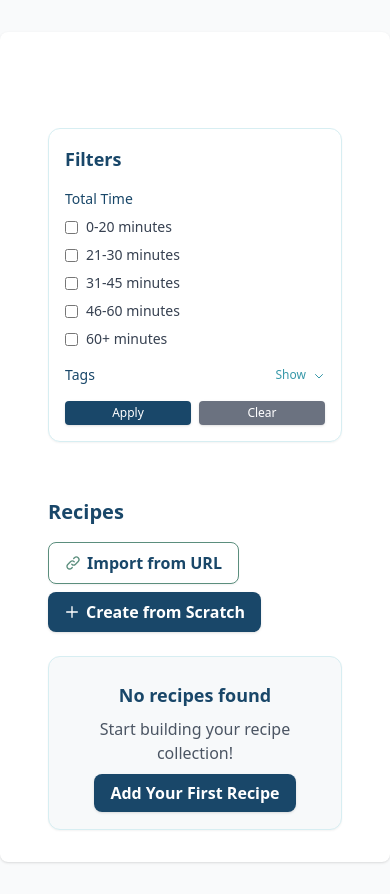
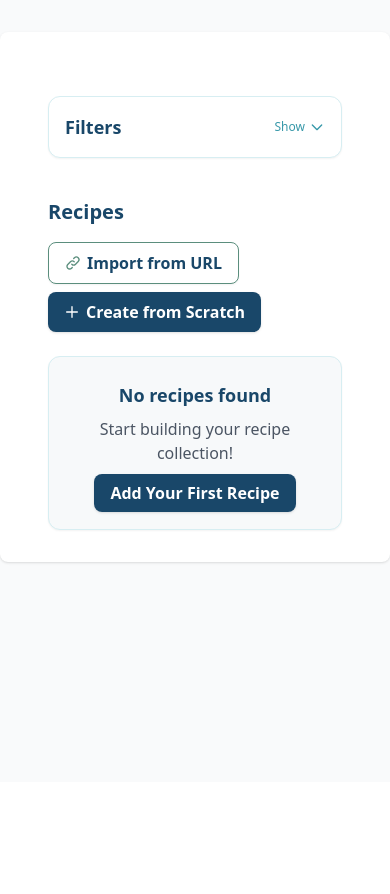
Before and after one commit to soehlert/KitchenClip, a Django app: page / in a window 390 px wide. Shown: the part 62-956 px from the top of the page. After the commit the page ends 626 px from the top, so only its background shows below. Run offline with Django 5.2, Linux system fonts and the light colour scheme; tables that the repository leaves empty hold one stand-in row (values such as "Sample post"); parts of the project's set-up code (start-up, migrations or seed data) failed here and were passed over; some libraries are stand-ins or nearby versions.

Commit message:
feat(ux): allow collapsing entire filters box
- Add collapsible header to Filters sidebar card with show/hide toggle
- Default to collapsed on mobile when no filters are active to save screen space
- Keep expanded by default on desktop or when filters are active
- Add active filter indicator badge in the header
- Wire toggle handling in sidebar.js

```diff
--- a/static/js/sidebar.js
+++ b/static/js/sidebar.js
@@ -1,5 +1,37 @@
 document.addEventListener('DOMContentLoaded', function() {
 
+    // 1. Whole Filter Box Toggle (Mobile & Desktop)
+    const filterBoxToggle = document.getElementById('toggle-filters-box');
+    const filterFormContainer = document.getElementById('filter-form-container');
+    const filtersToggleText = document.getElementById('filters-toggle-text');
+    const filtersToggleIcon = document.getElementById('filters-toggle-icon');
+
+    if (filterBoxToggle && filterFormContainer && filtersToggleText && filtersToggleIcon) {
+        filterBoxToggle.addEventListener('click', function(e) {
+            if (e.target.closest('#filter-form-container')) return;
+
+            const isHidden = filterFormContainer.classList.contains('hidden') ||
+                             (window.getComputedStyle(filterFormContainer).display === 'none');
+
+            if (isHidden) {
+                filterFormContainer.classList.remove('hidden');
+                filterFormContainer.classList.add('block');
+                filterFormContainer.classList.remove('lg:hidden');
+                filtersToggleText.innerHTML = 'Hide';
+                filtersToggleIcon.classList.add('rotate-180');
+                filtersToggleIcon.classList.remove('rotate-0');
+            } else {
+                filterFormContainer.classList.add('hidden');
+                filterFormContainer.classList.remove('block');
+                filterFormContainer.classList.remove('lg:block');
+                filtersToggleText.innerHTML = 'Show';
+                filtersToggleIcon.classList.remove('rotate-180');
+                filtersToggleIcon.classList.add('rotate-0');
+            }
+        });
+    }
+
+    // 2. Tag section toggle inside filters
     const toggleButton = document.getElementById('toggle-tags');
     const tagsContainer = document.getElementById('tags-container');
     const toggleText = document.getElementById('toggle-text');
@@ -18,7 +50,8 @@
         toggleIcon.style.transform = 'rotate(180deg)';
     }
 
-    toggleButton.addEventListener('click', function() {
+    toggleButton.addEventListener('click', function(e) {
+        e.stopPropagation();
         const isHidden = tagsContainer.classList.contains('hidden');
 
         if (isHidden) {
--- a/templates/recipes/recipe_list.html
+++ b/templates/recipes/recipe_list.html
@@ -7,9 +7,26 @@
 <div class="px-4 sm:px-6 lg:px-8 pt-8">
   <div class="flex flex-col lg:flex-row gap-6">
     <!-- Sidebar -->
-    <div class="w-full lg:w-1/4 xl:w-1/5 2xl:w-1/4 my-8 flex-shrink-0">
+    <div class="w-full lg:w-1/4 xl:w-1/5 2xl:w-1/4 mb-4 lg:my-8 flex-shrink-0">
       <div class="bg-white p-4 sm:p-6 rounded-xl border border-[#D7EEF2] shadow-sm sticky top-4">
-        <h2 class="text-lg font-semibold text-[#194769] mb-4">Filters</h2>
+        <div class="flex items-center justify-between cursor-pointer select-none" id="toggle-filters-box">
+          <div class="flex items-center gap-2">
+            <h2 class="text-lg font-semibold text-[#194769]">Filters</h2>
+            {% if request.GET.time_range or request.GET.tags %}
+            <span class="bg-[#3798A9] text-white text-[10px] px-2 py-0.5 rounded-full font-medium">Active</span>
+            {% endif %}
+          </div>
+          <button type="button" id="filters-toggle-btn"
+            class="text-xs text-[#3798A9] hover:text-[#194769] font-medium flex items-center gap-1 focus:outline-none transition-colors"
+            aria-expanded="{% if request.GET.time_range or request.GET.tags %}true{% else %}false{% endif %}"
+            aria-controls="filter-form-container">
+            <span id="filters-toggle-text">{% if not request.GET.time_range and not request.GET.tags %}<span class="lg:hidden">Show</span><span class="hidden lg:inline">Hide</span>{% else %}Hide{% endif %}</span>
+            <svg id="filters-toggle-icon" class="w-4 h-4 transition-transform duration-200 transform {% if not request.GET.time_range and not request.GET.tags %}rotate-0 lg:rotate-180{% else %}rotate-180{% endif %}" fill="none" stroke="currentColor" viewBox="0 0 24 24">
+              <path stroke-linecap="round" stroke-linejoin="round" stroke-width="2" d="M19 9l-7 7-7-7"></path>
+            </svg>
+          </button>
+        </div>
+        <div id="filter-form-container" class="{% if not request.GET.time_range and not request.GET.tags %}hidden lg:block{% endif %} mt-4">
         <form method="get" class="space-y-4">
           {% if request.GET.search %}
           <input type="hidden" name="search" value="{{ request.GET.search }}">
@@ -79,6 +96,7 @@
             </a>
           </div>
         </form>
+        </div>
       </div>
     </div>
 
```
